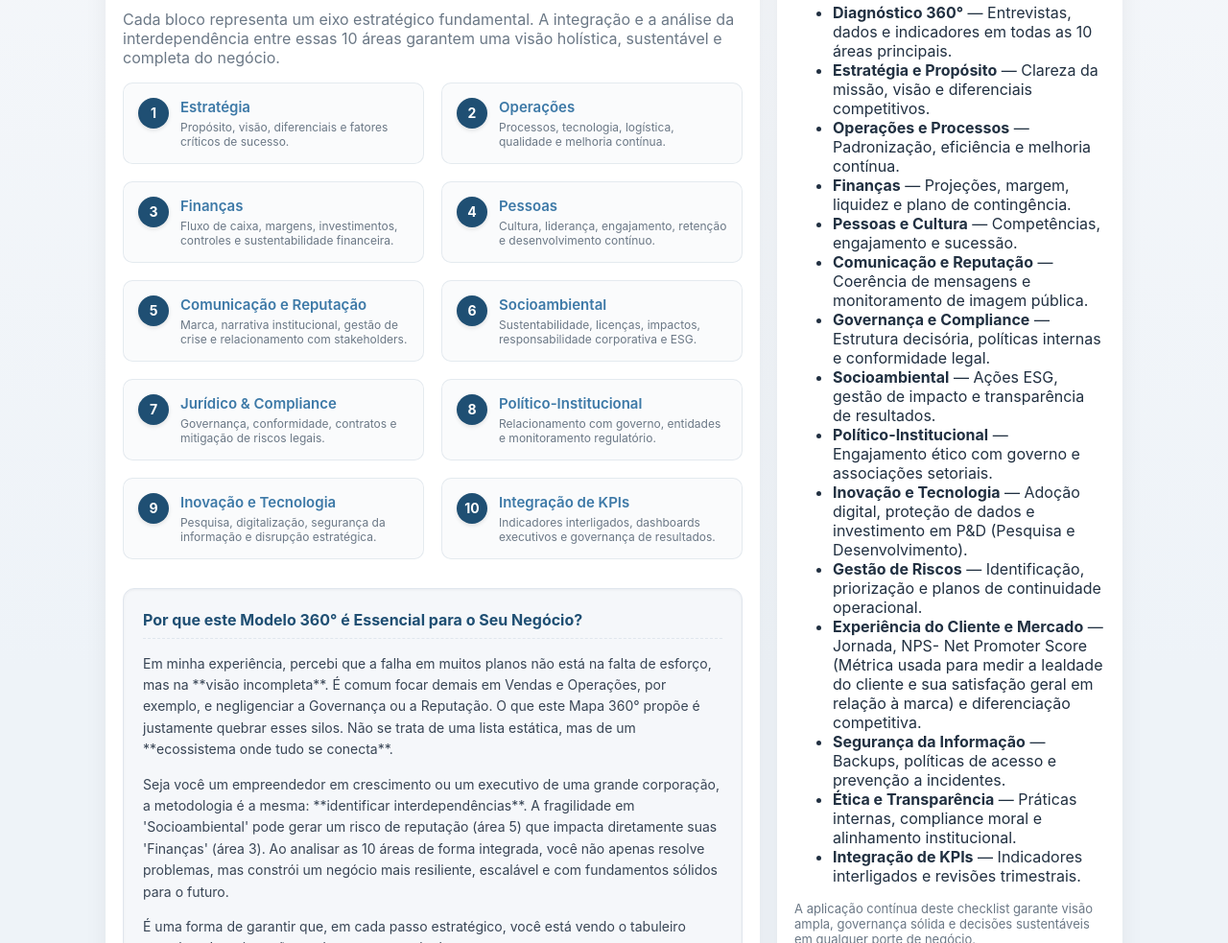
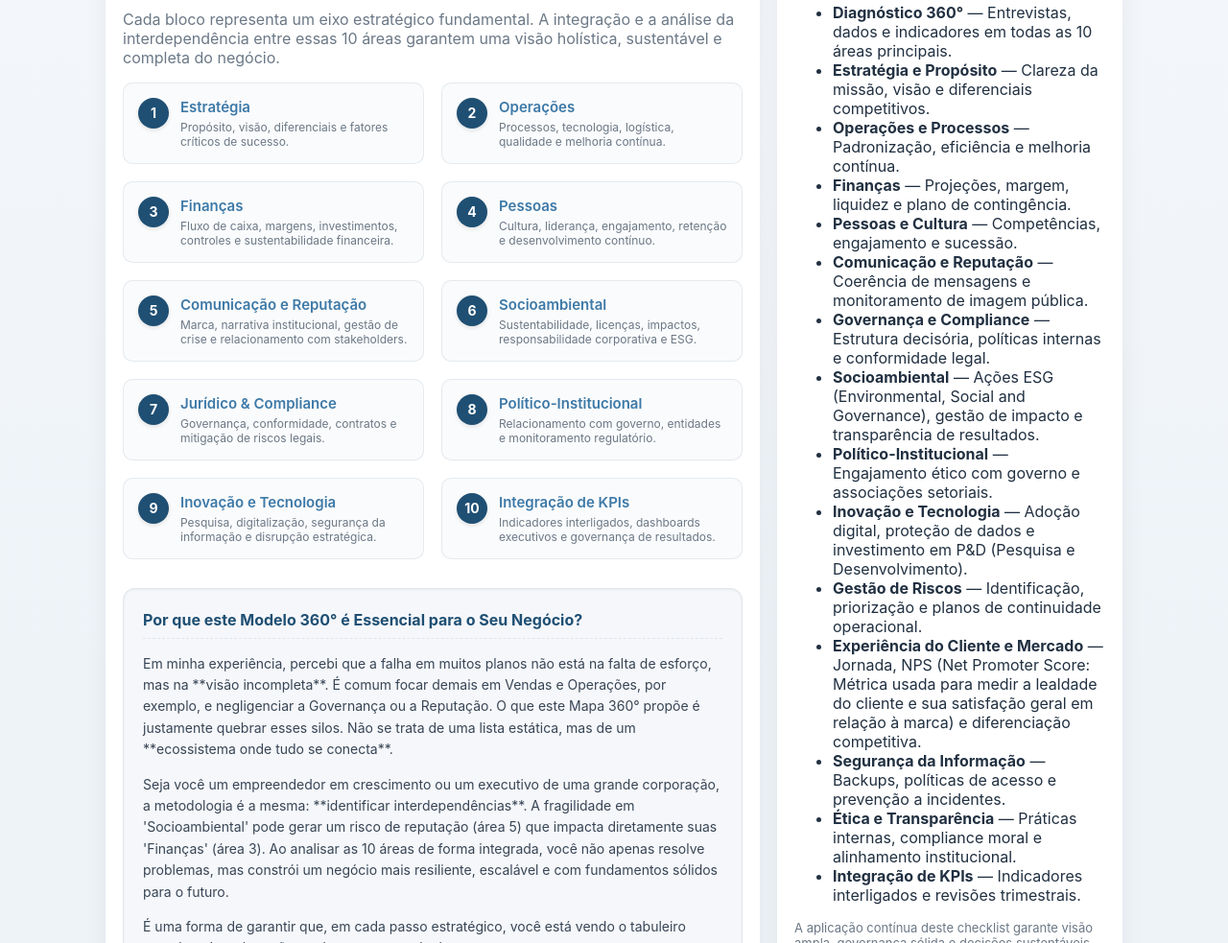
Before and after one commit to SilvanioSG/Modelo_de_Gestao_Integrada, a plain HTML site: page index.html in a window 1280 px wide. Shown: the part 248-1231 px from the top of the page at 96% size. Drawn offline with Linux system fonts and the light colour scheme.

Commit message:
Update index.html

```diff
--- a/index.html
+++ b/index.html
@@ -283,11 +283,11 @@
           <li><strong>Pessoas e Cultura</strong><span> — Competências, engajamento e sucessão.</span></li>
           <li><strong>Comunicação e Reputação</strong><span> — Coerência de mensagens e monitoramento de imagem pública.</span></li>
           <li><strong>Governança e Compliance</strong><span> — Estrutura decisória, políticas internas e conformidade legal.</span></li>
-          <li><strong>Socioambiental</strong><span> — Ações ESG, gestão de impacto e transparência de resultados.</span></li>
+          <li><strong>Socioambiental</strong><span> — Ações ESG (Environmental, Social and Governance), gestão de impacto e transparência de resultados.</span></li>
           <li><strong>Político-Institucional</strong><span> — Engajamento ético com governo e associações setoriais.</span></li>
           <li><strong>Inovação e Tecnologia</strong><span> — Adoção digital, proteção de dados e investimento em P&D (Pesquisa e Desenvolvimento).</span></li>
           <li><strong>Gestão de Riscos</strong><span> — Identificação, priorização e planos de continuidade operacional.</span></li>
-          <li><strong>Experiência do Cliente e Mercado</strong><span> — Jornada, NPS- Net Promoter Score (Métrica usada para medir a lealdade do cliente e sua satisfação geral em relação à marca) e diferenciação competitiva.</span></li>
+          <li><strong>Experiência do Cliente e Mercado</strong><span> — Jornada, NPS (Net Promoter Score: Métrica usada para medir a lealdade do cliente e sua satisfação geral em relação à marca) e diferenciação competitiva.</span></li>
           <li><strong>Segurança da Informação</strong><span> — Backups, políticas de acesso e prevenção a incidentes.</span></li>
           <li><strong>Ética e Transparência</strong><span> — Práticas internas, compliance moral e alinhamento institucional.</span></li>
           <li><strong>Integração de KPIs</strong><span> — Indicadores interligados e revisões trimestrais.</span></li>
```
